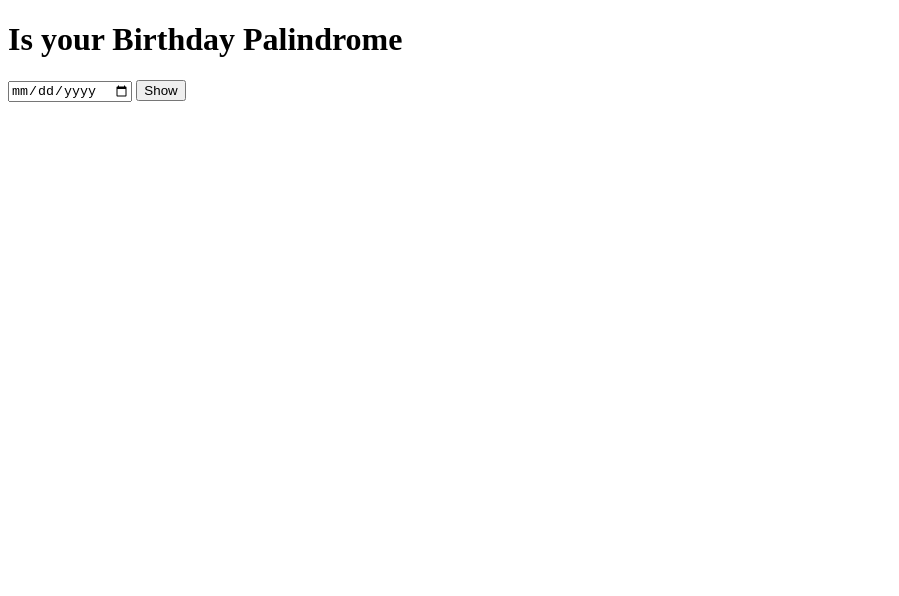
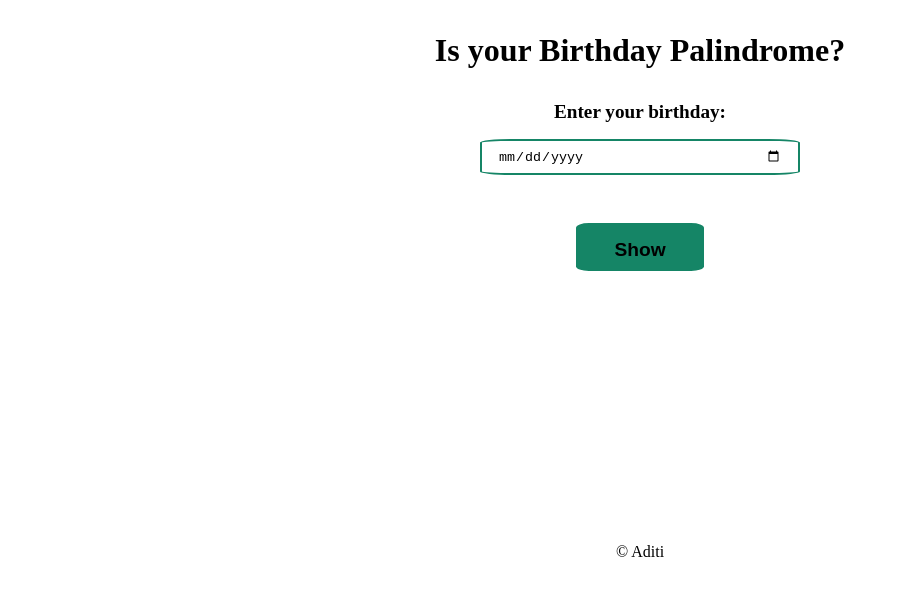
Before and after one commit to Aditi0505/Palindrome-Birthdays, a plain HTML site: page index.html in a window 1280 px wide. Shown: the whole page, without its empty margins (0-899 px from the left). Drawn offline with Linux system fonts and the light colour scheme.

Commit message:
style: add css styling

```diff
--- a/index.html
+++ b/index.html
@@ -4,13 +4,20 @@
     <meta charset="UTF-8" />
     <meta http-equiv="X-UA-Compatible" content="IE=edge" />
     <meta name="viewport" content="width=device-width, initial-scale=1.0" />
+    <link rel="stylesheet" href="style.css" />
     <title>Palindrome Birthdays</title>
   </head>
   <body>
-    <h1>Is your Birthday Palindrome</h1>
+    <header>
+      <h1>Is your Birthday Palindrome?</h1>
+    </header>
+    <p>Enter your birthday:</p>
     <input type="date" name="birthday" id="birthday" />
-    <button id="btn-show">Show</button>
+    <div class="btn-container">
+      <button id="btn-show">Show</button>
+    </div>
     <div id="output"></div>
+    <footer class="footer">&copy Aditi</footer>
   </body>
   <script src="script.js" type="text/javascript"></script>
 </html>
--- /dev/null
+++ b/style.css
@@ -0,0 +1,57 @@
+* {
+  margin: 0;
+  padding: 0;
+  box-sizing: border-box;
+}
+
+body {
+  display: flex;
+  flex-direction: column;
+  align-items: center;
+  justify-content: center;
+}
+h1,
+label {
+  padding: 2rem;
+}
+label,
+p {
+  font-weight: bolder;
+  font-size: larger;
+}
+.btn-container {
+  margin: 2rem;
+}
+
+input {
+  margin: 1rem;
+  padding: 1rem;
+  width: 20rem;
+  height: 2rem;
+  border-radius: 10%;
+  border-color: #158566;
+  border-style: solid;
+}
+
+button {
+  padding: 1rem;
+  height: 3rem;
+  border-radius: 10%;
+  background-color: #158566;
+  border-style: none;
+  font-weight: bolder;
+  font-size: larger;
+  width: 8rem;
+}
+
+.footer {
+  margin-top: 2rem;
+}
+
+#output {
+  font-size: 30px;
+  font-weight: bolder;
+}
+.footer {
+  margin-top: 15rem;
+}
```
Also changed, not shown: 1 other file.
